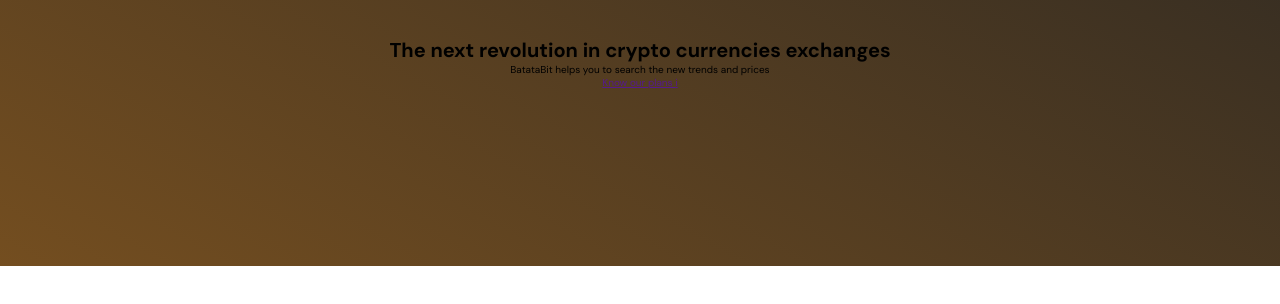
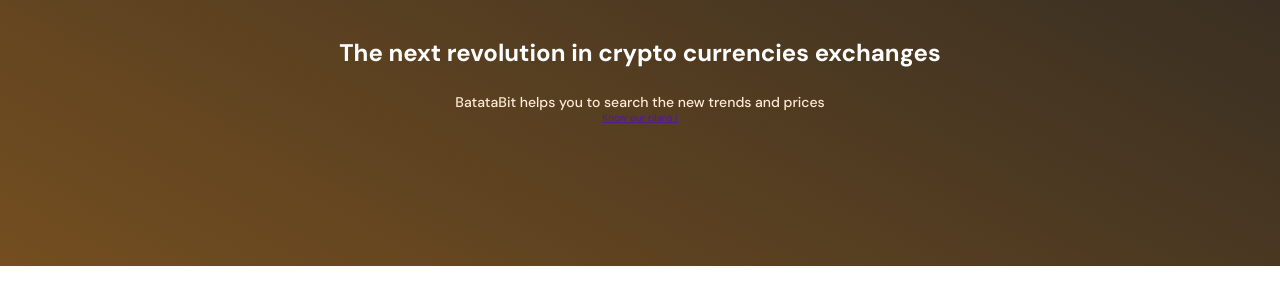
Before and after one commit to UltiRequiem/mobile-first-platzi, a website: page index.html in a window 1280 px wide. Shown: the part 68-372 px from the top of the page. Drawn offline with Linux system fonts and the light colour scheme.

Commit message:
:lipstick: Update

```diff
--- a/style.css
+++ b/style.css
@@ -61,3 +61,21 @@
   text-align: center;
   align-self: center;
 }
+
+.header--title-container h1 {
+  font-size: 2.4rem;
+  font-weight: bold;
+  line-weight: 2.6rem;
+  color: var(--just-white);
+}
+
+.header--title-container p {
+  margin-top: 25px;
+  font-size: 1.4rem;
+  font-weight: 500;
+  line-height: 1.8rem;
+  color: var(--soft-orange);
+}
+
+.header--title-container .header--button {
+}
```
Also changed, not shown: index.html (+3 -1 lines).
